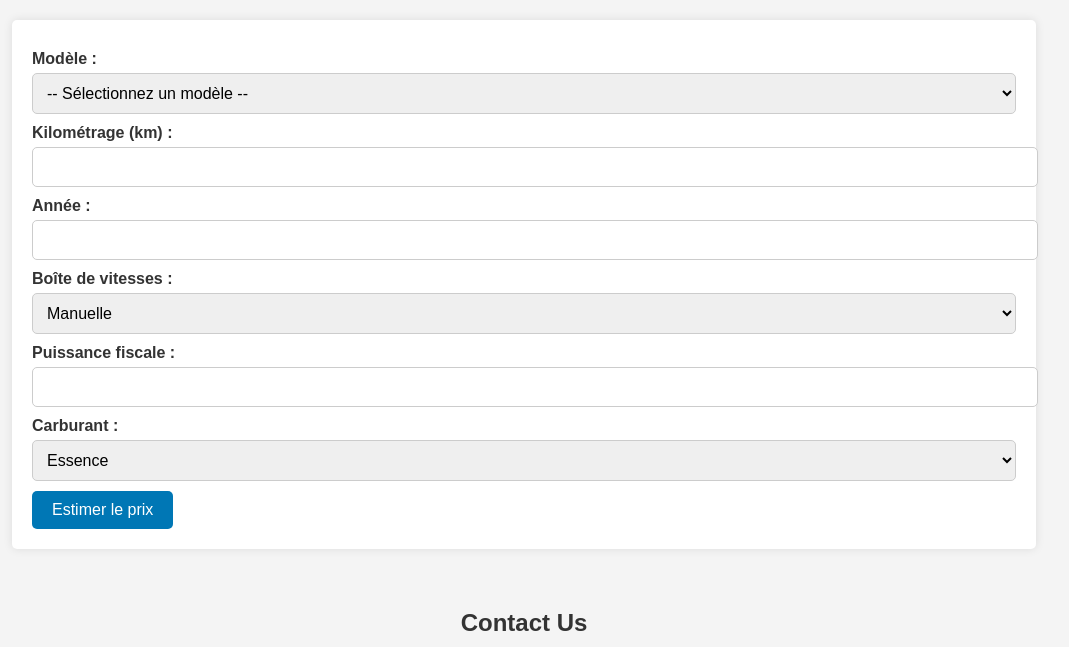
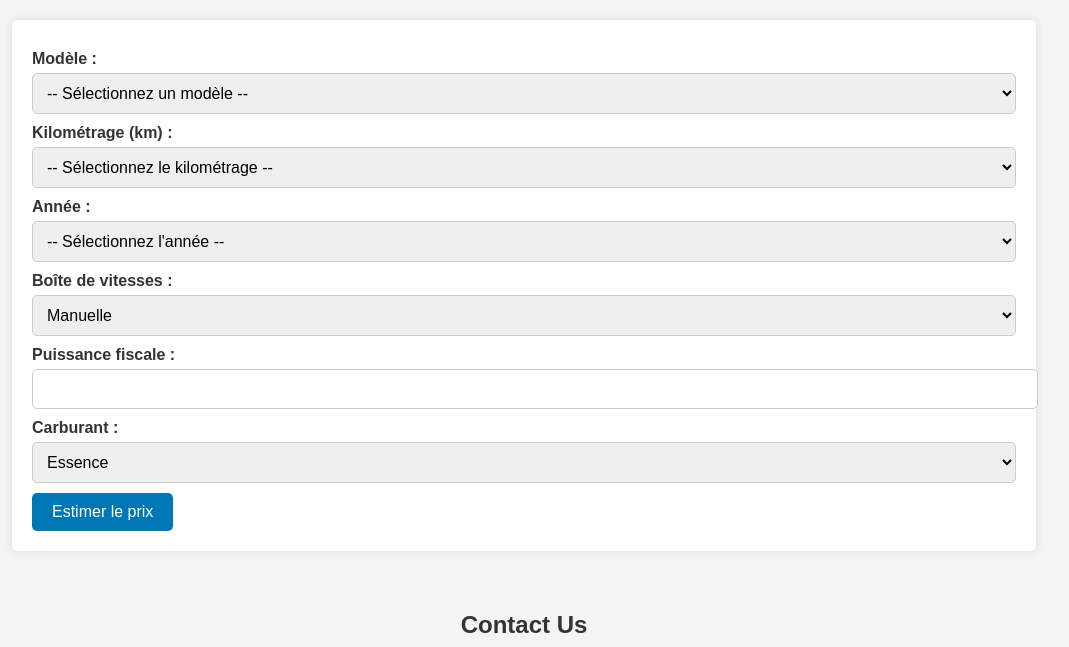
Before and after one commit to bettaiebmoha/Automed, a Flask app: page / in a window 1280 px wide. Shown: the part 168-815 px from the top of the page, without its empty margins (116-1185 px from the left). Run offline with Flask 2, Linux system fonts and the light colour scheme.

Commit message:
Update index.html

```diff
--- a/templates/index.html
+++ b/templates/index.html
@@ -25,10 +25,20 @@
             </select>
 
             <label for="mileage">Kilométrage (km) :</label>
-            <input type="number" name="mileage" required>
+            <select name="mileage" required>
+                <option value="" disabled selected>-- Sélectionnez le kilométrage --</option>
+                {% for km in range(0, 350001, 20000) %}
+                    <option value="{{ km }}">{{ km }} km</option>
+                {% endfor %}
+            </select>
 
             <label for="year">Année :</label>
-            <input type="number" name="year" required>
+            <select name="year" required>
+                <option value="" disabled selected>-- Sélectionnez l'année --</option>
+                {% for year in range(2000, 2025) %}
+                    <option value="{{ year }}">{{ year }}</option>
+                {% endfor %}
+            </select>
 
             <label for="gearbox">Boîte de vitesses :</label>
             <select name="gearbox" required>
```
